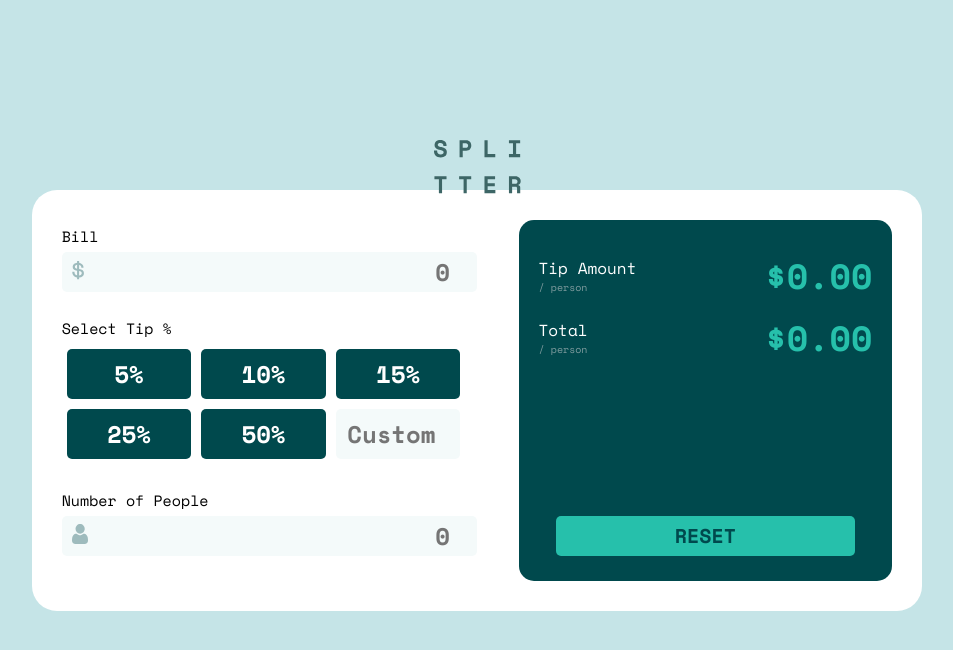
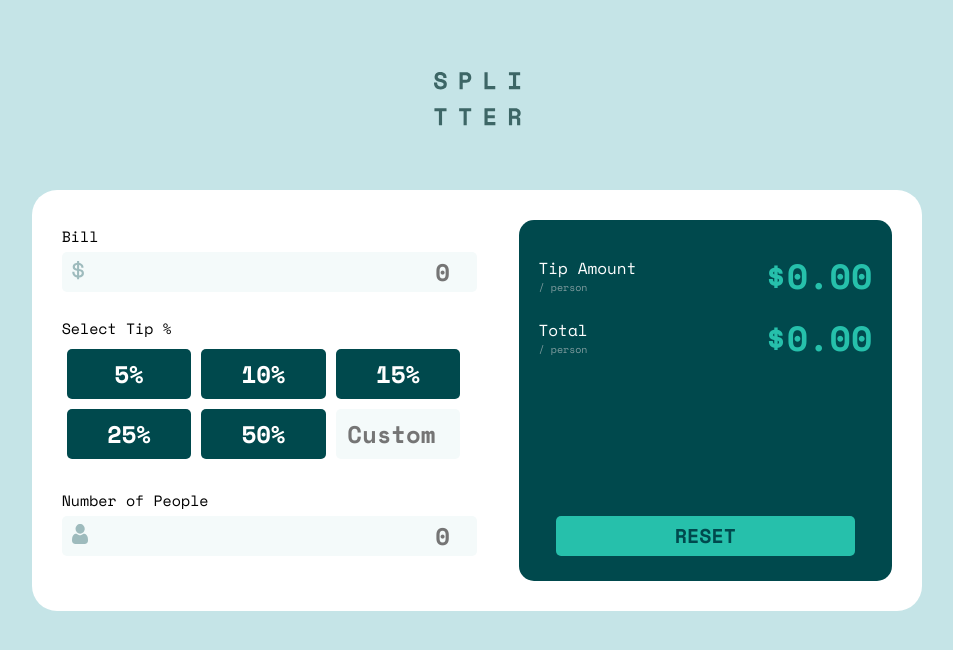
Before and after one commit to LeoCode0/tip-calculator, a plain HTML site: page index.html in a window 1280 px wide. Shown: the whole page, without its empty margins (163-1116 px from the left). Drawn offline with nearby package versions, Linux system fonts and the light colour scheme.

Commit message:
[CSS] fix logo position

```diff
--- a/src/styles/main.css
+++ b/src/styles/main.css
@@ -211,7 +211,8 @@ button {
 
   .main__logo {
     position: absolute;
-    top: 60px;
+    top: 9vh;
+    padding: 0;
   }
 
   .calculator {
```
